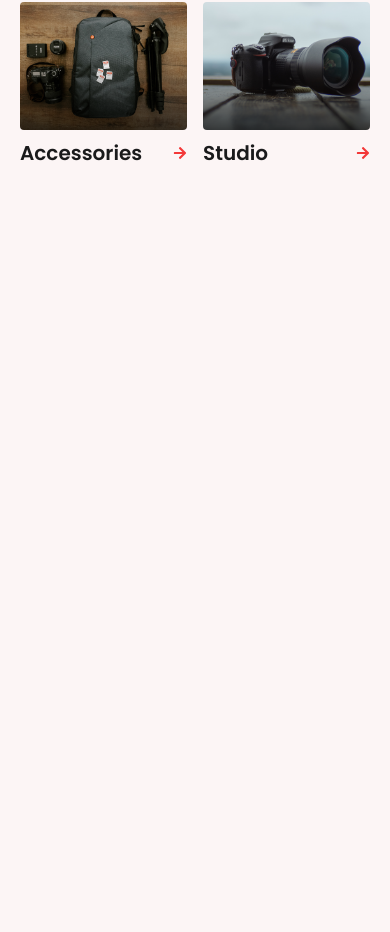
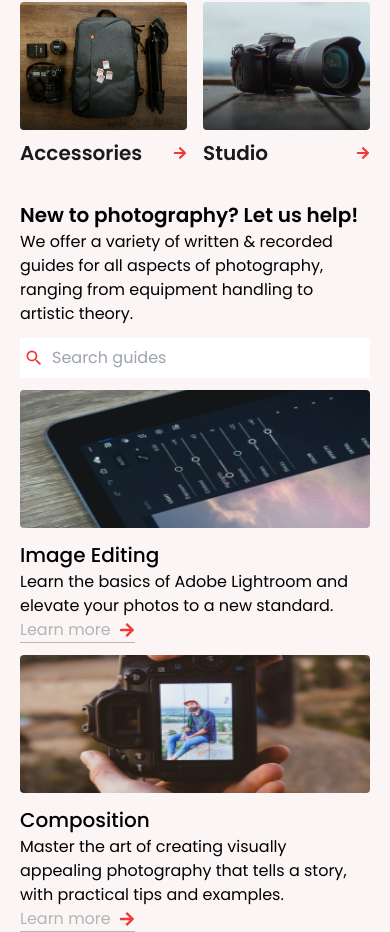
Before and after one commit to hayatul-islam/pixel, a React (Create React App) app: page / in a window 390 px wide. Shown: the part 954-1886 px from the top of the page. Before the commit the page ends 1154 px from the top, so only its background shows below. Built offline with nearby package versions, Linux system fonts and the light colour scheme.

Commit message:
photography responsive

```diff
--- a/src/App.js
+++ b/src/App.js
@@ -2,6 +2,7 @@ import "swiper/css";
 import "swiper/css/pagination";
 import Banner from "./components/Banner";
 import HighlightProducts from "./components/HighlightProducts";
+import Photography from "./components/Photography";
 import Header from "./components/shared/Header";
 
 function App() {
@@ -10,7 +11,7 @@ function App() {
       <Header />
       <Banner />
       <HighlightProducts />
-      {/* <Photography /> */}
+      <Photography />
       {/* <Products /> */}
       {/* <Featured /> */}
       {/* <Footer /> */}
--- a/src/components/HighlightProducts.js
+++ b/src/components/HighlightProducts.js
@@ -6,7 +6,7 @@ const HighlightProducts = () => {
   return (
     <div className="container  py-[32px] lg:py-[60px]">
       <div className="hidden md:grid grid-cols-2 md:grid-cols-3 gap-4">
-        {highlightProducts?.map((product, i) => (
+        {highlightProducts?.slice(0, 3)?.map((product, i) => (
           <HighlightProduct product={product} i={i} />
         ))}
       </div>
--- a/src/components/Photography.js
+++ b/src/components/Photography.js
@@ -7,13 +7,13 @@ import photo_3 from "../assets/img/photo-3.png";
 
 const Photography = () => {
   return (
-    <div className="grid grid-cols-2 gap-4 container items-center">
-      <div>
+    <div className="grid md:grid-cols-2 gap-4 container items-center">
+      <div className="hidden md:block">
         <img src={photo_1} alt="" />
       </div>
       <div className="space-y-3 max-w-[660px] w-full">
         <div>
-          <h2 className="text-[32px] font-semibold">
+          <h2 className="text-[20px] md:text-[32px] font-semibold">
             New to photography? Let us help!
           </h2>
           <p>
@@ -23,15 +23,19 @@ const Photography = () => {
         </div>
         <div className="relative">
           <input
-            className="pl-8 py-2 px-4 max-w-[270px] w-full focus:outline-none"
+            className="pl-8 py-2 px-4 md:w-[270px] w-full focus:outline-none"
             type="text"
             placeholder="Search guides"
           />
           <MdOutlineSearch className="text-primary absolute top-[50%] left-1 translate-y-[-50%] w-[20px] h-[20px]" />
         </div>
         <div className="space-y-3">
-          <div className="flex gap-6">
-            <img className="rounded h-[138px]" src={photo_2} alt="" />
+          <div className="grid md:flex gap-3 md:gap-6">
+            <img
+              className="rounded h-[138px] w-full md:w-auto"
+              src={photo_2}
+              alt=""
+            />
             <div className="grid">
               <div>
                 <h3 className="text-[20px] font-medium">Image Editing</h3>
@@ -49,8 +53,12 @@ const Photography = () => {
               </div>
             </div>
           </div>
-          <div className="flex gap-6">
-            <img className="rounded h-[138px]" src={photo_3} alt="" />
+          <div className="grid md:flex gap-3 md:gap-6">
+            <img
+              className="rounded h-[138px] w-full md:w-auto"
+              src={photo_3}
+              alt=""
+            />
             <div className="grid">
               <div>
                 <h3 className="text-[20px] font-medium">Composition</h3>
```
